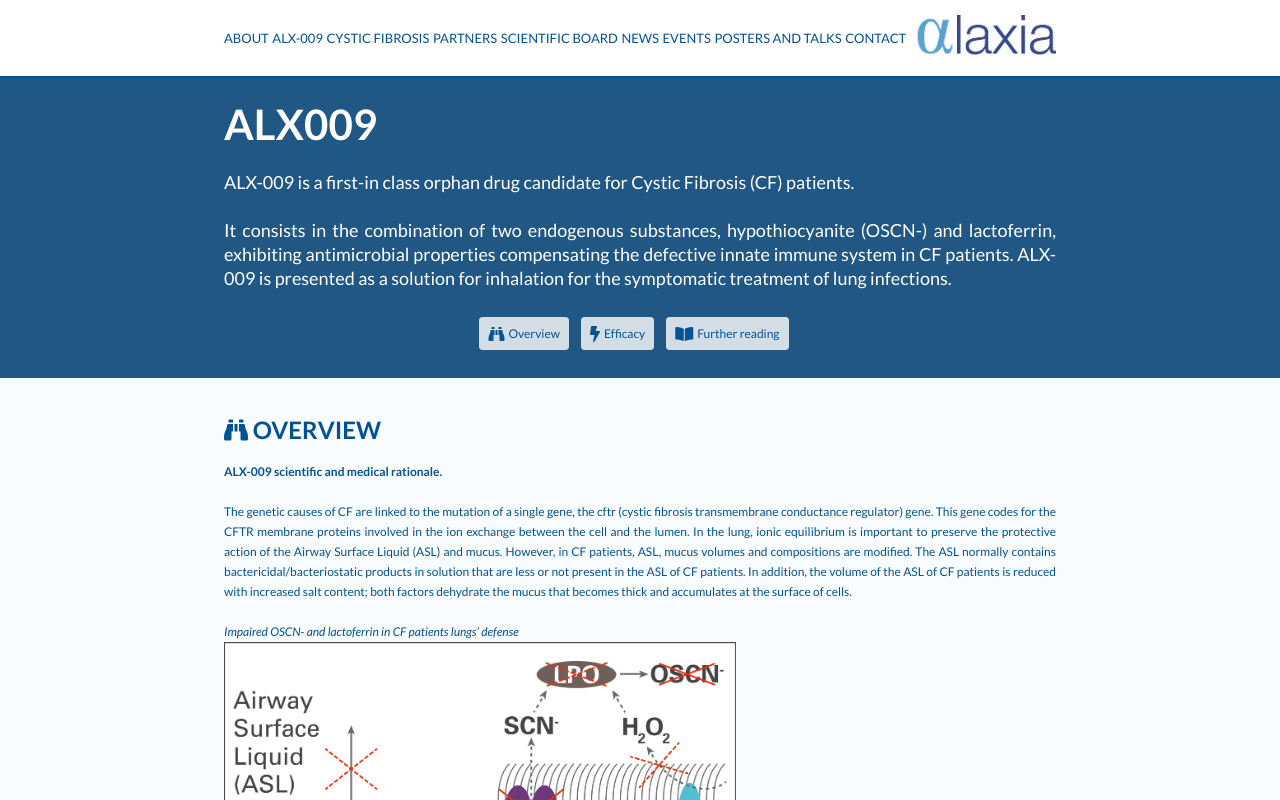
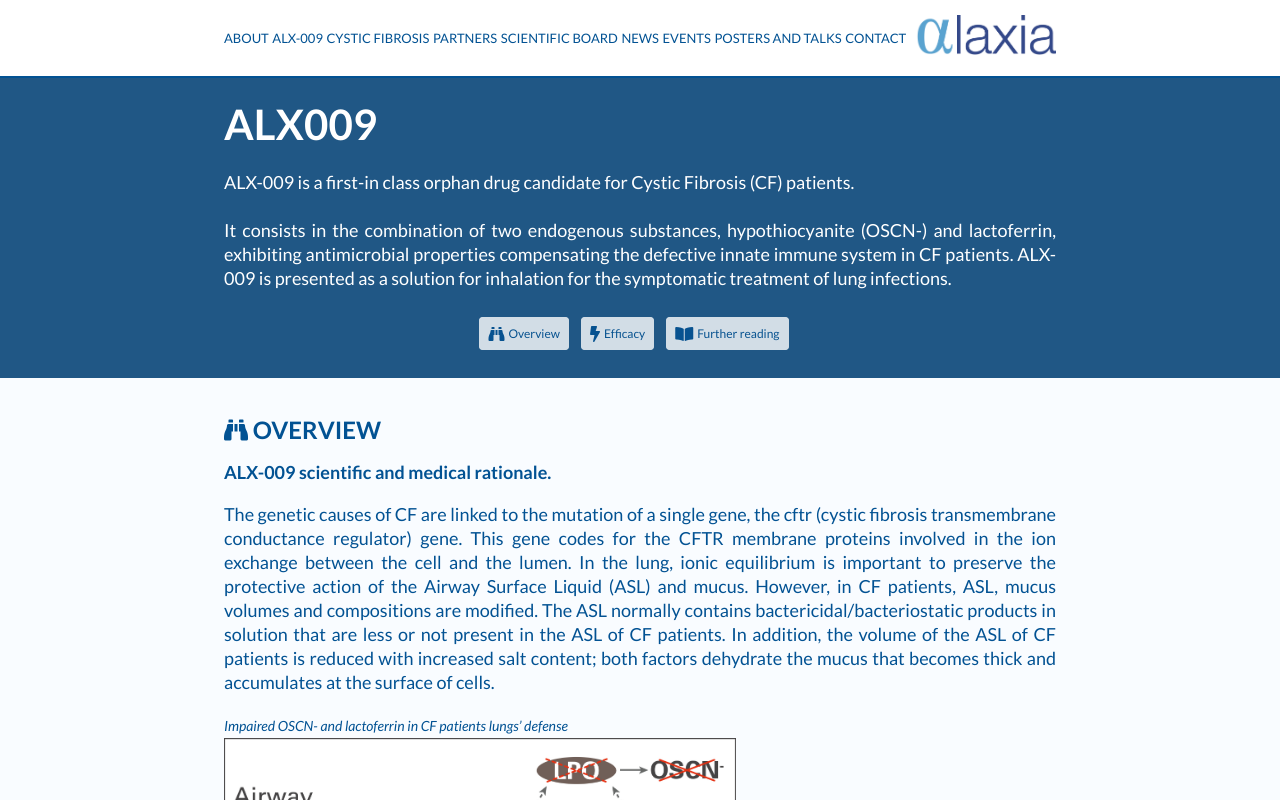
Before and after one commit to JBeaussart/alaxia-pharma, a Vue app: page /alx-009 in a window 1280 px wide. Shown: the top 800 px of the page. Built offline with nearby package versions, Linux system fonts and the light colour scheme.

Commit message:
increase the font-size of all the element on the page

```diff
--- a/src/components/alx_components/Further_reading.vue
+++ b/src/components/alx_components/Further_reading.vue
@@ -251,9 +251,12 @@
 
 article p {
   font-style: italic;
+  font-size: 16px;
+  line-height: 24px;
 }
 article h3 {
-  font-size: 14px;
+  font-size: 18px;
+  margin-bottom: 10px;
 }
 .banner_icon {
   font-size: 24px;
--- a/src/components/alx_components/Overview.vue
+++ b/src/components/alx_components/Overview.vue
@@ -5,8 +5,8 @@
     </h2>
     <br />
     <h3>ALX-009 scientific and medical rationale.</h3>
+    <br />
     <p>
-      <br />
       The genetic causes of CF are linked to the mutation of a single gene, the
       cftr (cystic fibrosis transmembrane conductance regulator) gene. This gene
       codes for the CFTR membrane proteins involved in the ion exchange between
@@ -74,6 +74,13 @@
 .container {
   text-align: justify;
 }
+p {
+  font-size: 18px;
+  line-height: 24px;
+}
+h3 {
+  font-size: 18px;
+}
 .alx_part_title {
   font-size: 24px;
 }
@@ -85,6 +92,7 @@
 }
 .alx_page_schema_description {
   font-style: italic;
+  font-size: 14px;
 }
 .banner_icon {
   font-size: 24px;
```
